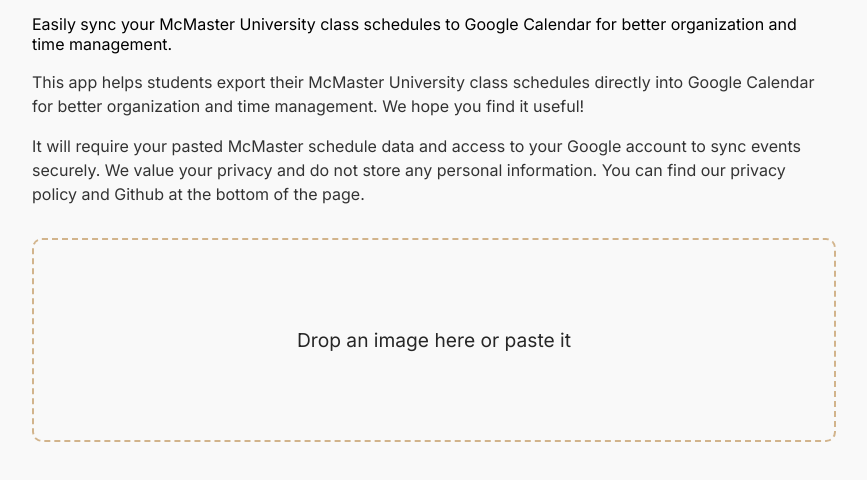
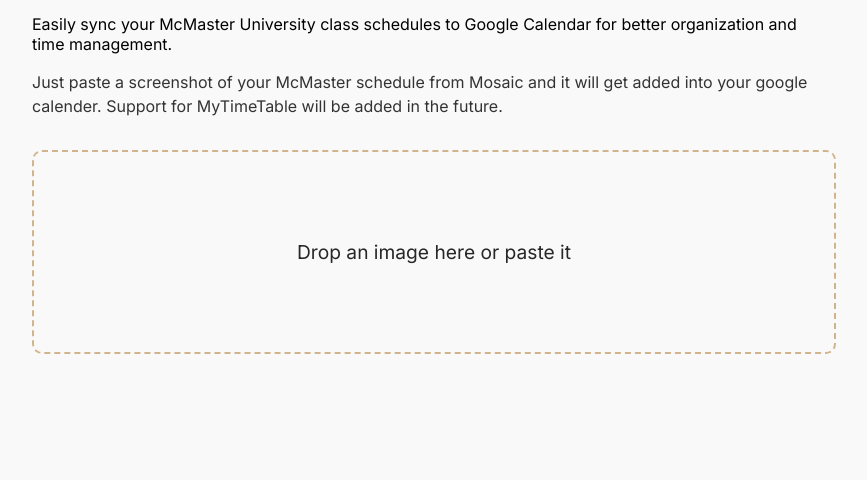
Before and after one commit to mekaeel-m/MacSchedule, a plain HTML site: page index.html in a window 1280 px wide. Shown: the part 124-604 px from the top of the page, without its empty margins (208-1075 px from the left). Drawn offline with Linux system fonts and the light colour scheme.

Commit message:
updated message

```diff
--- a/index.html
+++ b/index.html
@@ -15,8 +15,7 @@
         <h1>A better <span style="color:maroon">McMaster</span> Schedule <span class="sub-title">2 Google Calendar</span></h1>
         <p class="tagline">Easily sync your McMaster University class schedules to Google Calendar for better organization and time management.</p>
         <section class="description">
-            <p>This app helps students export their McMaster University class schedules directly into Google Calendar for better organization and time management. We hope you find it useful!</p>
-            <p>It will require your pasted McMaster schedule data and access to your Google account to sync events securely. We value your privacy and do not store any personal information. You can find our privacy policy and Github at the bottom of the page.</p>
+            <p>Just paste a screenshot of your McMaster schedule from Mosaic and it will get added into your google calender. Support for MyTimeTable will be added in the future.</p>
         </section>
         <section class="image-upload">
             <div id="dropZone">Drop an image here or paste it</div>
```
